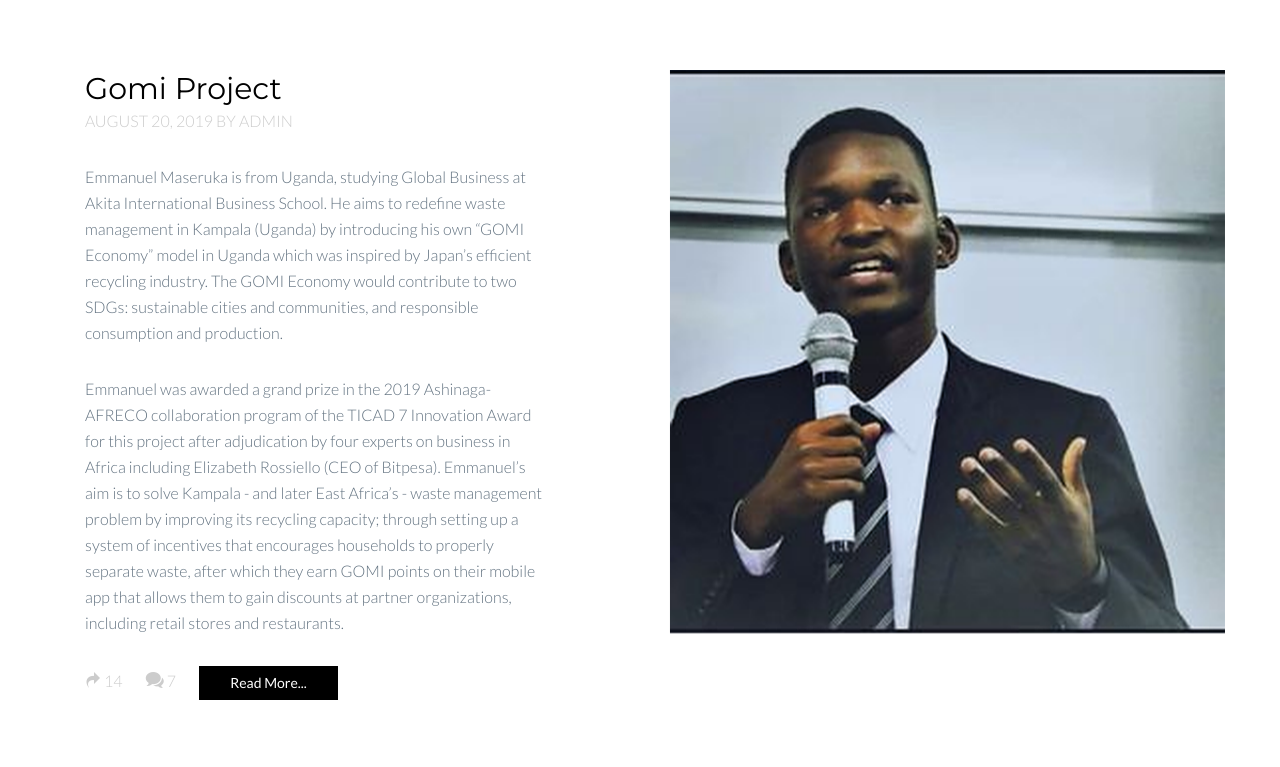
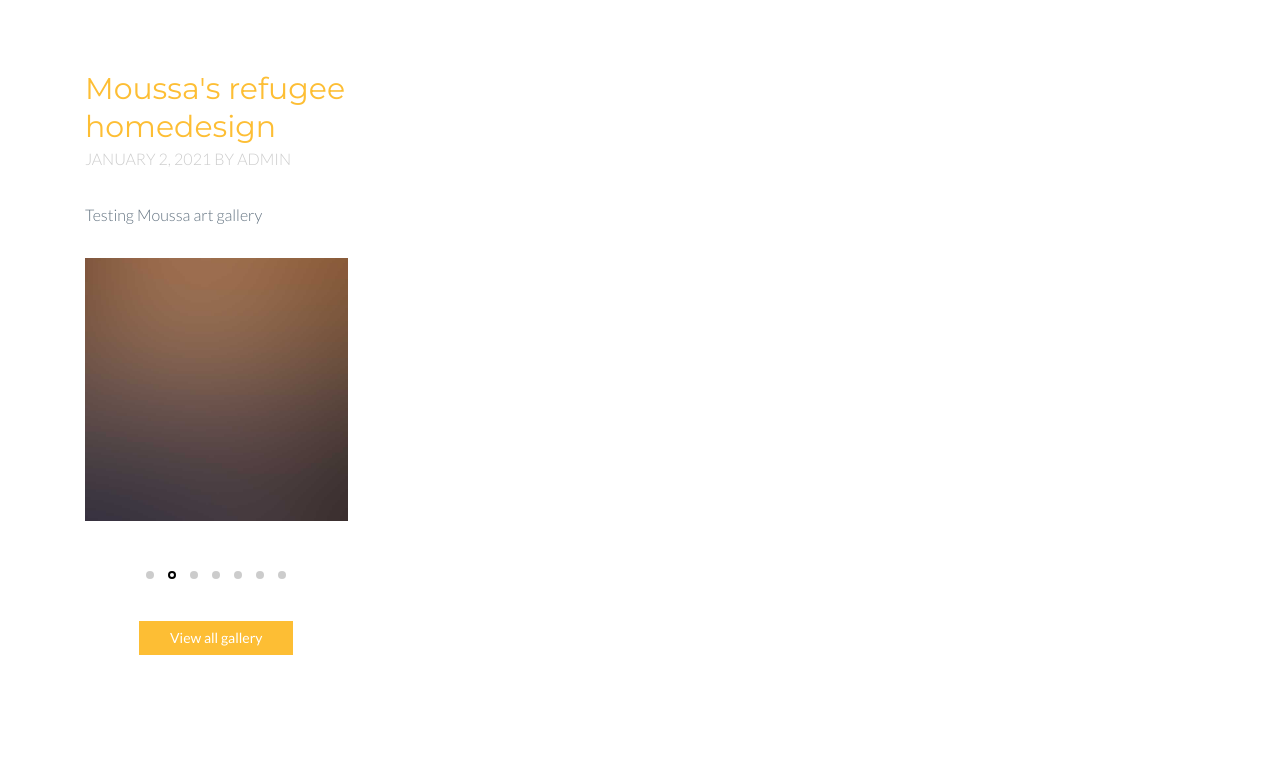
Before and after one commit to pmaume23/aisa, a website: page news.html in a window 1280 px wide. Shown: the part 1919-2686 px from the top of the page. Drawn offline with Linux system fonts and the light colour scheme; files whose address does not match are found by name.

Commit message:
Update news.html

```diff
--- a/news.html
+++ b/news.html
@@ -120,29 +120,6 @@
             </div>
           </div>
 
-        <div class="container">
-          <div class="row mb40">
-            <div class="col-md-6 col-md-push-6 probootstrap-animate">
-              <p><img src="img/emma.png" alt="Free Bootstrap Template by uicookies.com" class="img-responsive"></p>
-            </div>
-            <div class="col-md-5 col-md-pull-6 news-entry probootstrap-animate">
-
-              <h2 class="mb0"><a href="#">Gomi Project</a></h2>
-              <p class="probootstrap-news-date">August 20, 2019 by Admin</p>
-              <p>Emmanuel Maseruka is from Uganda, studying Global Business at Akita International Business School. He aims to redefine waste management in Kampala (Uganda) by introducing his own “GOMI Economy”
-                model in Uganda which was inspired by Japan’s efficient recycling industry.  The GOMI Economy would contribute to two SDGs: sustainable cities and communities, and responsible consumption and
-                production.
-
-                <p>Emmanuel was awarded a grand prize in the 2019 Ashinaga-AFRECO collaboration program of the TICAD 7 Innovation Award for this project after adjudication by four experts on business in Africa including Elizabeth Rossiello
-                  (CEO of Bitpesa). Emmanuel’s aim is to solve Kampala - and later East Africa’s - waste management problem by improving its recycling capacity; through setting up a system of incentives that encourages households to properly
-                  separate waste, after which they earn GOMI points on their mobile app that allows them to gain discounts at partner organizations, including retail stores and restaurants.
-                <p></p>
-              </p>
-
-
-              <p><span class="probootstrap-meta-share"><a href="#"><i class="icon-redo2"></i> 14</a> <a href="#"><i class="icon-bubbles2"></i> 7</a></span> <a href="https://en.ashinaga.org/2019/10/04/innovation-award/"target = "_blank" class="btn btn-black">Read More...</a></p>
-            </div>
-          </div>
 
 
 
@@ -151,7 +128,9 @@
           <div class="row mb40">
              <div class="col-md-3 probootstrap-animate">
               <h2 class="mb0"><a href="#">Moussa's refugee homedesign</a></h2>
+               <p class="probootstrap-news-date">January 2, 2021 by Admin</p>
 
+              <p>Testing Moussa art gallery</p>
               <div class="owl-carousel owl-carousel-fullwidth">
                 <div class="item">
                   <a href="img/emma.png" class="image-popup">
```
